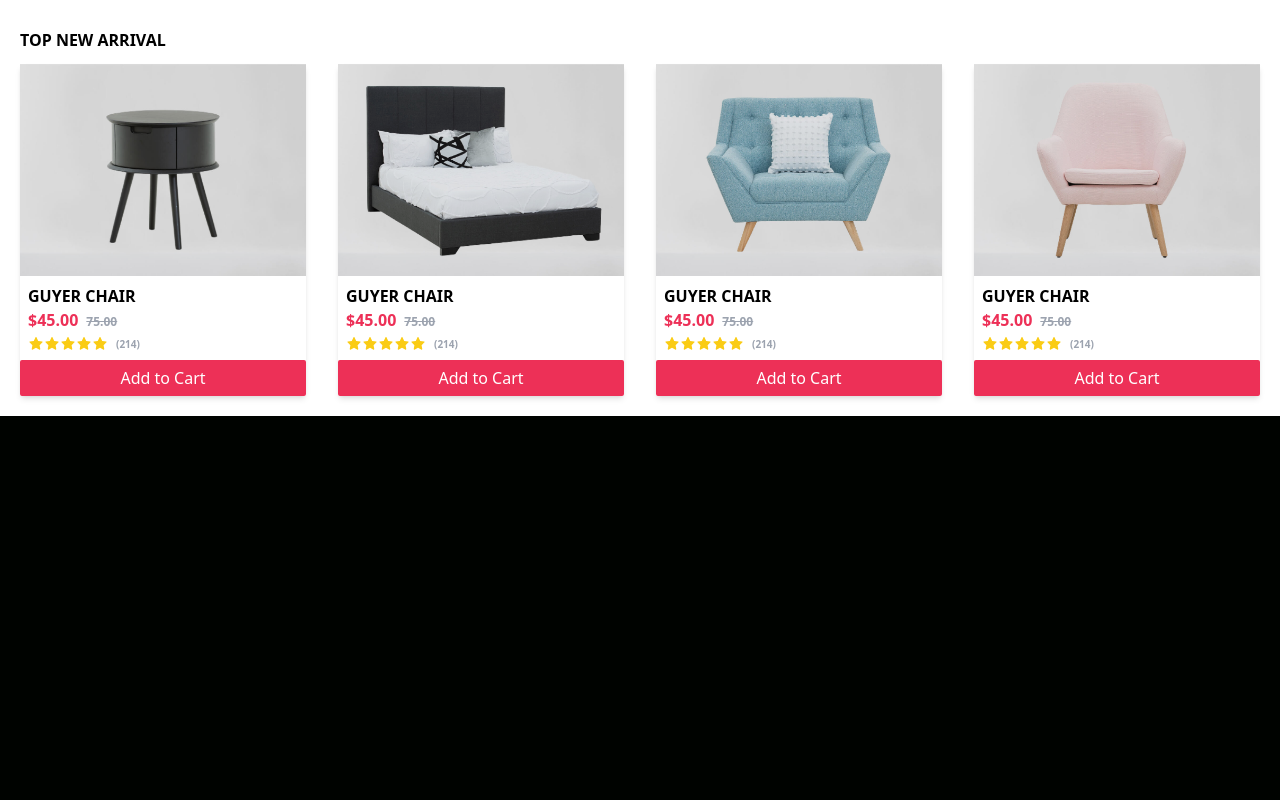
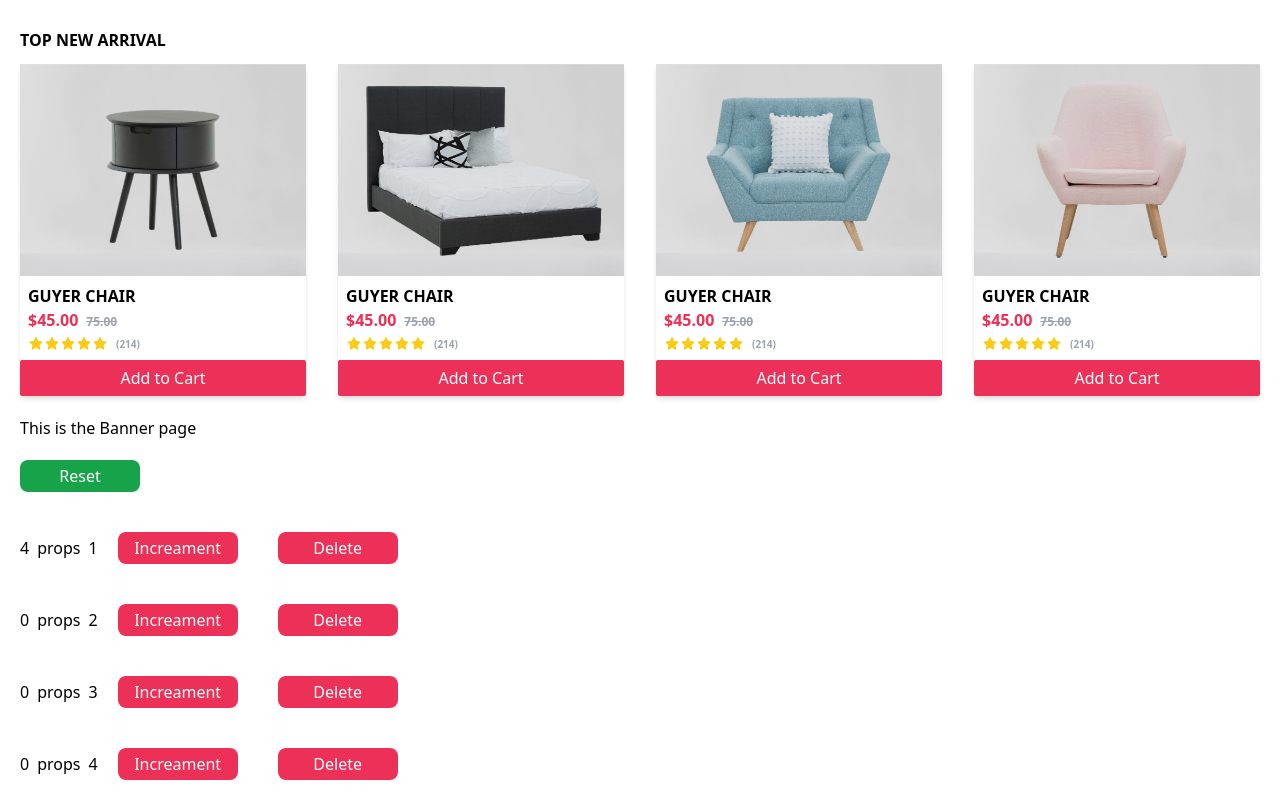
Before and after one commit to ralphbetta/landing-react, a React (Create React App) app: page /Ecommerce in a window 1280 px wide. Shown: the part 1146-1946 px from the top of the page. Before the commit the page ends 1562 px from the top, so only its background shows below. Built offline with nearby package versions, Linux system fonts and the light colour scheme.

Commit message:
completed states and props implementation

```diff
--- /dev/null
+++ b/src/ecom-components/Counter.jsx
@@ -0,0 +1,65 @@
+import React, {Component} from "react";
+
+
+class Counter extends Component {
+    constructor(props) {
+        super(props);
+    }
+
+    state = {
+        title: "this is the banner section",
+        value: this.props.counter.value,
+        image: "https://picsum.photos/",
+        tags: ['tag1', 'tag2','tag3']
+     }
+
+    // All this are local implementation
+    //much like implementation of toggle visibility on or off
+    //this has nothing to do with feed back response
+    //thus we'll be using onIncrement instead of handleIncreament
+
+    //  handleIncrementWithContructor(){
+    //     this.state.value+= 1;
+    //  }
+
+    //  handleIncrement=()=>{
+    //     this.setState({value: this.state.value+ 1})
+    //  }
+
+    //  handleIncrementWithParameter=product=>{
+    //     // console.log(product);
+    //     this.setState({count: this.state.value+ 1})
+    //  }
+
+    render() {
+        //alternate way to not declare this.props everywhere
+        const { onDelete} = this.props
+        return (
+            <div className="flex items-center ml-5">
+                <p>{this.props.counter.value}</p>
+                <p className="mx-2">props</p>
+                <p>{this.props.counter.id}</p>
+                <button onClick={()=>this.props.onIncreament(this.props.counter)} className="m-5 rounded-lg p-1 bg-primary w-[120px] text-white">Increament</button>
+                <button onClick={()=>onDelete(this.props.counter.id)} className="m-5 rounded-lg p-1 bg-primary w-[120px] text-white">Delete</button>
+            </div>
+        );
+    }
+}
+
+export default Counter;
+
+
+
+//for stateless functional components
+//this is how you use it wihout declaring props everwhere
+export const CounterTwo = ({ counter }) => {
+    return (
+        <div className="flex items-center ml-5">
+            <p>{counter.value}</p>
+            <p className="mx-2">props</p>
+            <p>{this.props.counter.id}</p>
+            <button onClick={()=>this.props.onIncreament(this.props.counter)} className="m-5 rounded-lg p-1 bg-primary w-[120px] text-white">Increament</button>
+            <button onClick={()=>this.props.onDelete(this.props.counter.id)} className="m-5 rounded-lg p-1 bg-primary w-[120px] text-white">Delete</button>
+        </div>
+    );
+}
--- /dev/null
+++ b/src/ecom-components/SecondBanner.jsx
@@ -0,0 +1,91 @@
+import React, {Component} from 'react'
+import Counter from './Counter';
+
+class SecondBanner extends Component {
+
+    constructor(props) {
+        super(props);
+       // this.handleIncrement =  this.handleIncrementWithContructor.bind(this);
+       }
+
+    state = {
+        counters: [
+            {id:1, value: 4},
+            {id:2, value: 0},
+            {id:3, value: 0},
+            {id:4, value: 0},
+        ]
+
+     }
+
+     handleDelete=counterID=>{
+      console.log("delete requested", counterID);
+        const counters = this.state.counters.filter(c=>c.id !==counterID);
+        this.setState({counters})
+     }
+
+
+     handleIncreament = counter =>{
+        console.log(counter)
+       const  counters = [...this.state.counters];
+       const index = counters.indexOf(counter);
+       counters[index] = { ...counter }
+       counters[index].value++;
+       this.setState({ counters });
+     }
+
+     handleReset=()=>{
+        const counters =  this.state.counters.map(counter =>{
+            counter.value = 0;
+            return counter;
+        });
+
+        this.setState({ counters });
+     }
+
+
+
+    conditionalDisplay(){
+        if(this.state.tags == 0){
+         return <p className="">No items</p>
+        }else{
+            return(
+              this.state.tags.map(tag=>
+                <p key={tag} className="ml-5">{tag}</p>
+                )
+            );
+        }
+    }
+
+    render() {
+        return (<div className=''>
+        <p className="ml-5"> This is the Banner page</p>
+        <button onClick={this.handleReset} className="m-5 rounded-lg p-1 bg-green-600 w-[120px] text-white">Reset</button>
+
+
+        {
+         //Without children
+         this.state.counters.map(counter=> <Counter
+            key={counter.id}
+            onDelete={this.handleDelete}
+            onIncreament={this.handleIncreament}
+            // value={counter.value}
+            // id={counter.id}
+            counter={counter}
+
+             />)
+
+         // With children like alert box
+        //   this.state.counters.map(counter=> <Counter key={counter.id} value={counter.value} selected={true} >
+        //     {/* <p className='ml-2'>Counter #{counter.id}</p> */}
+        //   </Counter>)
+
+        }
+
+        </div>  );
+    }
+
+
+}
+
+export default SecondBanner;
--- a/src/pages/Ecommerce.js
+++ b/src/pages/Ecommerce.js
@@ -5,6 +5,8 @@ import EcomMenu from '../ecom-components/EcomMenu'
 import EcomNav from '../ecom-components/EcomNav'
 import EcomShopCat from '../ecom-components/EcomShopCat'
 import TopArrival from '../ecom-components/TopArrival'
+import SecondBanner from '../ecom-components/SecondBanner'
+import Counter from '../ecom-components/Counter'
 
 const Ecommerce = () => {
   return (
@@ -15,6 +17,7 @@ const Ecommerce = () => {
        <EcomCategories/>
        <EcomShopCat/>
        <TopArrival/>
+       <SecondBanner/>
     </div>
   )
 }
```
Also changed, not shown: src/documentation.txt.
